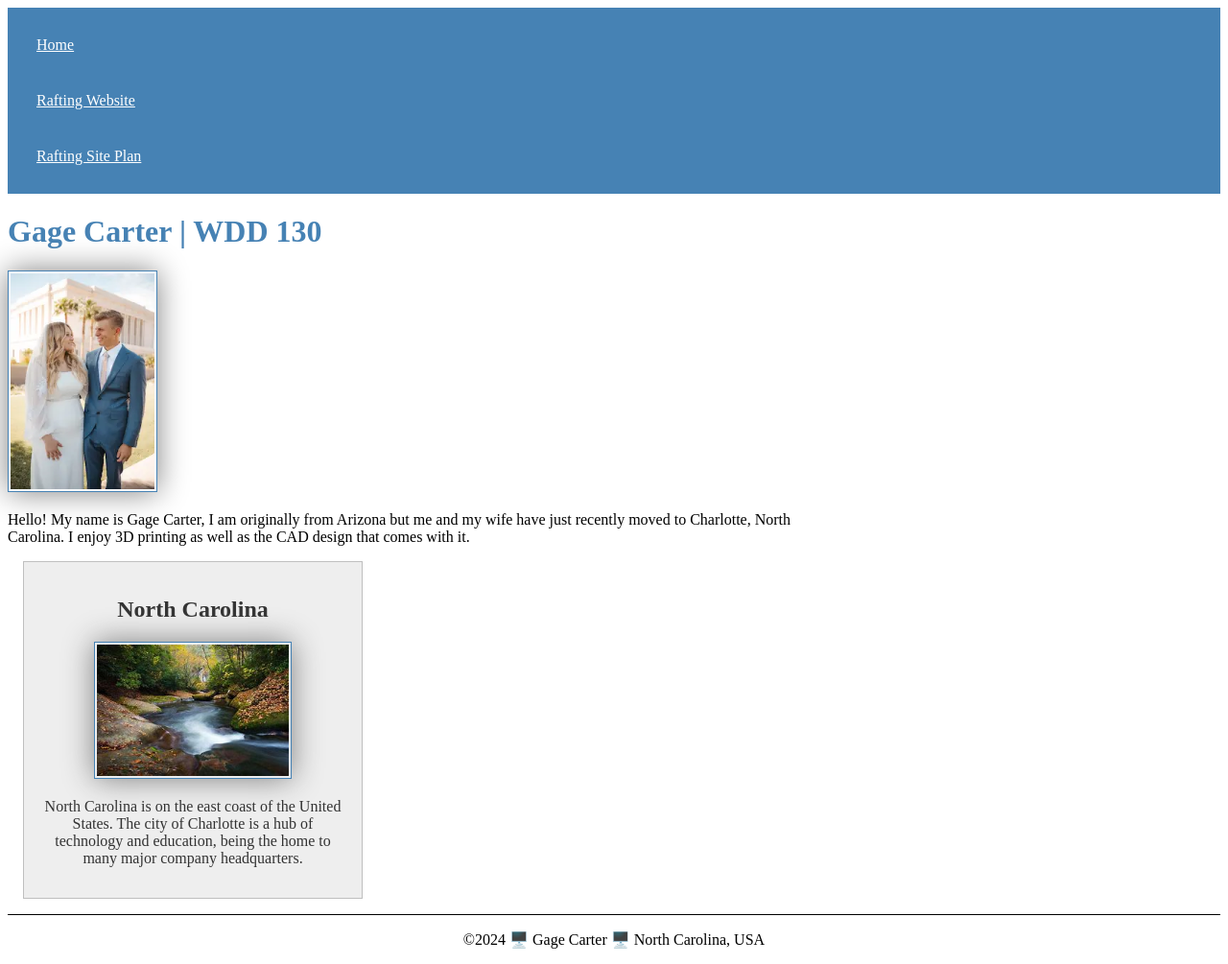
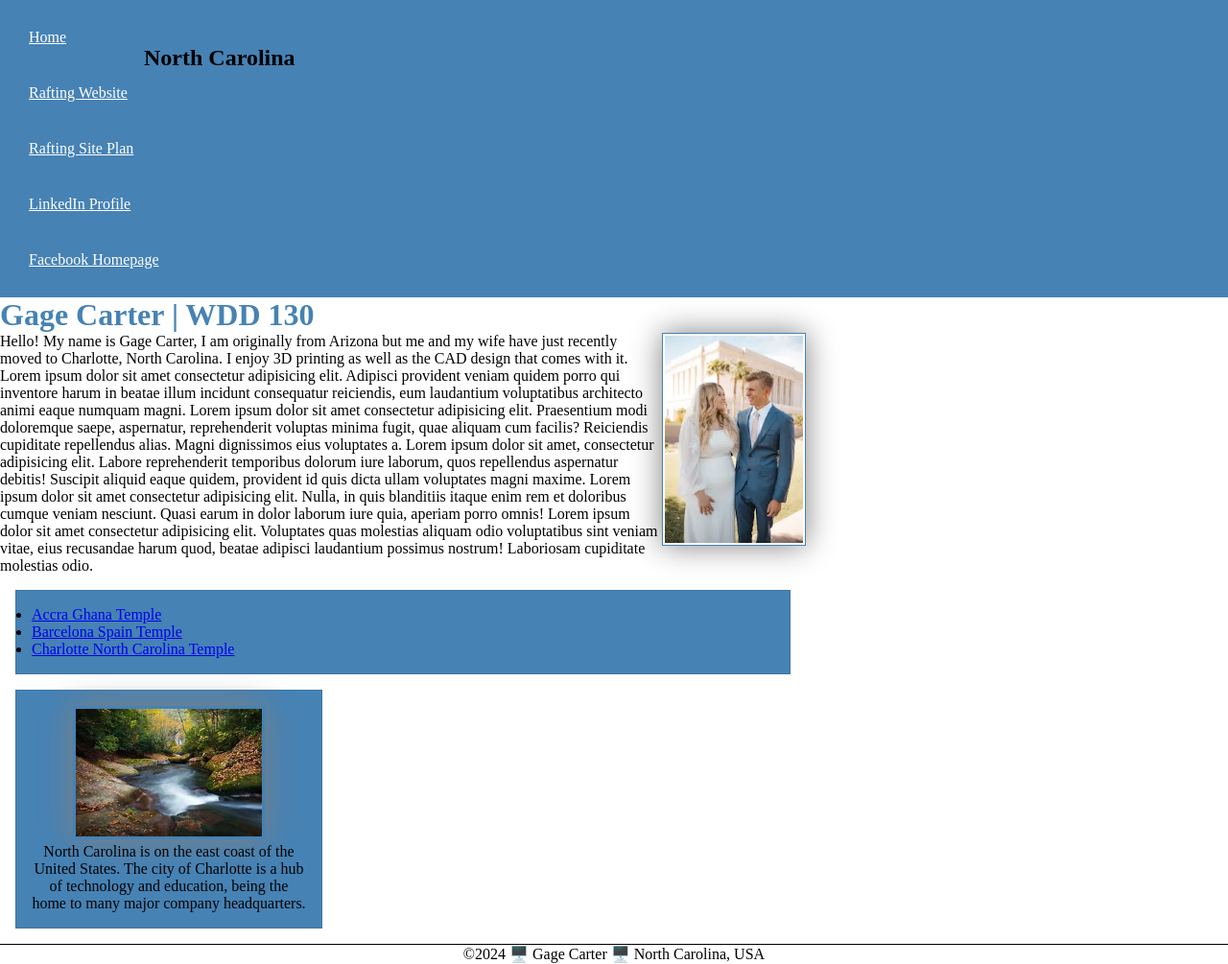
Before and after one commit to Gageroo222/wdd130, a plain HTML site: page index.html in a window 1280 px wide. Shown: the whole page at 96% size. Drawn offline with Linux system fonts and the light colour scheme.

Commit message:
homepage

```diff
--- a/index.html
+++ b/index.html
@@ -12,16 +12,24 @@
         <header>
             <nav>
                 <a href="#">Home</a>
-                <a href="wwr/">Rafting Website</a>
-                <a href="wwr/site-plan-rafting.html">Rafting Site Plan</a>
+                <a href="wwr/" target="_blank">Rafting Website</a>
+                <a href="wwr/site-plan-rafting.html" target="_blank">Rafting Site Plan</a>
+                <a href="https://www.linkedin.com/in/gage-carter-ba7b42227/" target="_blank">LinkedIn Profile</a>
+                <a href="https://facebook.com" target="_blank">Facebook Homepage</a>
             </nav>
         </header>
         <main>
             <h1>Gage Carter | WDD 130</h1>
             <img src="images/profile.webp" alt="Hello, my name is Gage Carter" width="200">
-            <p> Hello! My name is Gage Carter, I am originally from Arizona but me and my wife have just recently moved to Charlotte, North Carolina. I enjoy 3D printing as well as the CAD design that comes with it.</p>
+            <p> Hello! My name is Gage Carter, I am originally from Arizona but me and my wife have just recently moved to Charlotte, North Carolina. I enjoy 3D printing as well as the CAD design that comes with it. Lorem ipsum dolor sit amet consectetur adipisicing elit. Adipisci provident veniam quidem porro qui inventore harum in beatae illum incidunt consequatur reiciendis, eum laudantium voluptatibus architecto animi eaque numquam magni. Lorem ipsum dolor sit amet consectetur adipisicing elit. Praesentium modi doloremque saepe, aspernatur, reprehenderit voluptas minima fugit, quae aliquam cum facilis? Reiciendis cupiditate repellendus alias. Magni dignissimos eius voluptates a. Lorem ipsum dolor sit amet, consectetur adipisicing elit. Labore reprehenderit temporibus dolorum iure laborum, quos repellendus aspernatur debitis! Suscipit aliquid eaque quidem, provident id quis dicta ullam voluptates magni maxime. Lorem ipsum dolor sit amet consectetur adipisicing elit. Nulla, in quis blanditiis itaque enim rem et doloribus cumque veniam nesciunt. Quasi earum in dolor laborum iure quia, aperiam porro omnis! Lorem ipsum dolor sit amet consectetur adipisicing elit. Voluptates quas molestias aliquam odio voluptatibus sint veniam vitae, eius recusandae harum quod, beatae adipisci laudantium possimus nostrum! Laboriosam cupiditate molestias odio.
+            </p>
+            <ul class="box">
+                <li><a href="https://www.churchofjesuschrist.org/temples/details/accra-ghana-temple" target="_blank">Accra Ghana Temple</a></li>
+                <li><a href="https://www.churchofjesuschrist.org/temples/details/barcelona-spain-temple" target="_blank">Barcelona Spain Temple</a></li>
+                <li><a href="https://www.churchofjesuschrist.org/temples/details/charlotte-north-carolina-temple" target="_blank">Charlotte North Carolina Temple</a></li>
+            </ul>
         </main>
-        <aside>
+        <aside class="box">
             <h2>North Carolina</h2>
             <img src="images/north_carolina.jpg" alt="North Carolina river">
             <p>North Carolina is on the east coast of the United States. The city of Charlotte is a hub of technology and education, being the home to many major company headquarters.</p>
@@ -30,4 +38,5 @@
             <p>&copy;2024 🖥️ Gage Carter 🖥️ North Carolina, USA</p>
         </footer>
     </body>
+    <!-- 5/6/2024 -->
 </html>
--- a/styles/styles.css
+++ b/styles/styles.css
@@ -1,3 +1,8 @@
+* {
+    margin: 0;
+    padding: 0;
+    box-sizing:border-box;
+}
 nav {
     background-color: steelblue;
     padding: 10px;
@@ -31,11 +36,6 @@ main {
 
 aside {
     width: 20rem;
-    margin: 1rem;
-    border: 1px solid rgba(0,0,0,0.2);
-    padding: 1rem;
-    background-color: #eee;
-    color: #333;
     text-align: center;
 }
 
@@ -43,8 +43,14 @@ aside img {
     width: 200px;
     height: auto;
 }
+aside h2 {
+    position:absolute;
+    top: 47px;
+    left: 150px;
+}
 
 main img {
+    float: right;
     width: 150px;
     height: auto;
 }
@@ -56,3 +62,13 @@ footer {
     border-top: 1px solid #000;
     text-align: center;
 }
+
+/* Class Selectors */
+
+.box {
+    margin: 1rem;
+    border: 1px solid rgba(0,0,0,0.1);
+    padding: 1rem;
+    background-color: steelblue;
+    color: #000;
+}
```
